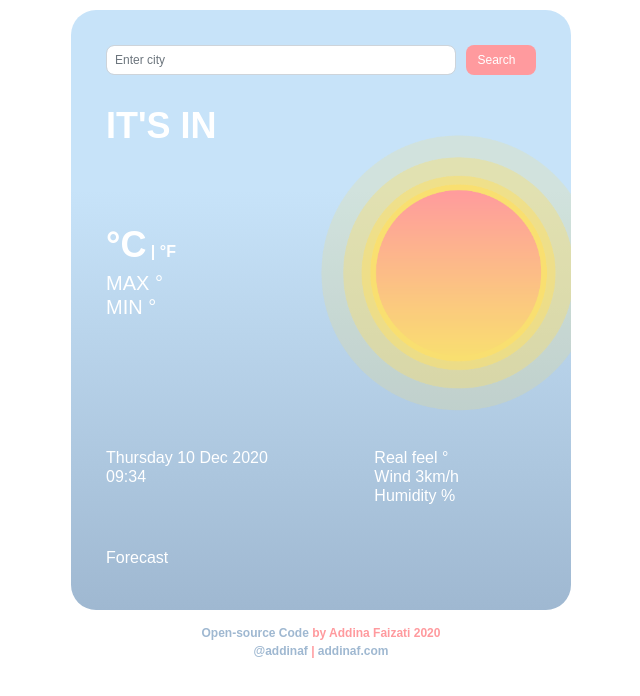
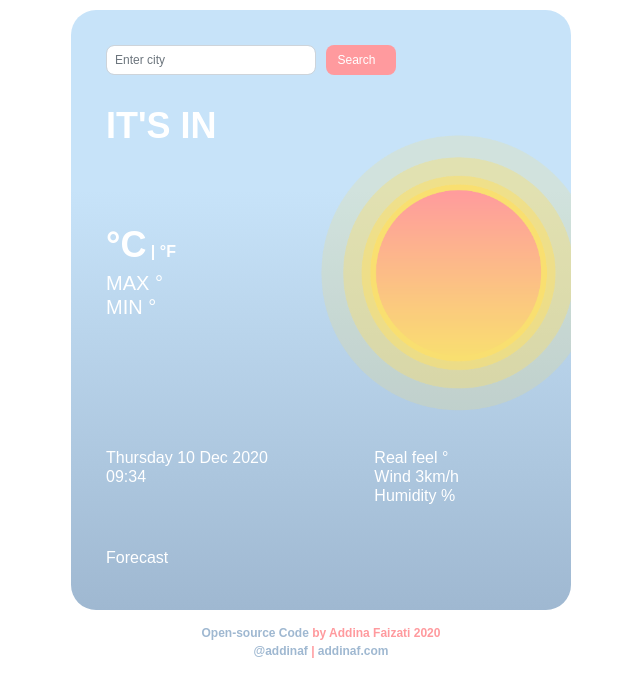
Before and after one commit to addinaf/addinaf-weather-app, a plain HTML site: page index.html in a window 1280 px wide. Shown: the whole page, without its empty margins (319-959 px from the left). Drawn offline with nearby package versions, Linux system fonts and the light colour scheme; no server answers.

Commit message:
updated css for search bar

```diff
--- a/src/styles.css
+++ b/src/styles.css
@@ -149,7 +149,7 @@ h6 {
   max-width: 500px;
   margin-bottom: 10px;
   overflow: hidden;
-  background-image: linear-gradient(to top, #b7b7b7 0%, #b7b7b7 70%);
+  background-image: linear-gradient(to top, #b7b7b7 0%, #9fb8d1 70%);
   margin-right: auto;
   margin-left: auto;
   transition: all 200ms fade-out 200ms;
@@ -170,9 +170,10 @@ h6 {
 .search-bar {
   display: flex;
   align-items: center;
+  max-width: 300px;
 }
 .form-control {
-  width: 350px;
+  width: 210px;
   border-radius: 8px;
   display: inline;
   height: 30px;
```
Also changed, not shown: index.html (+1 -1 lines).
